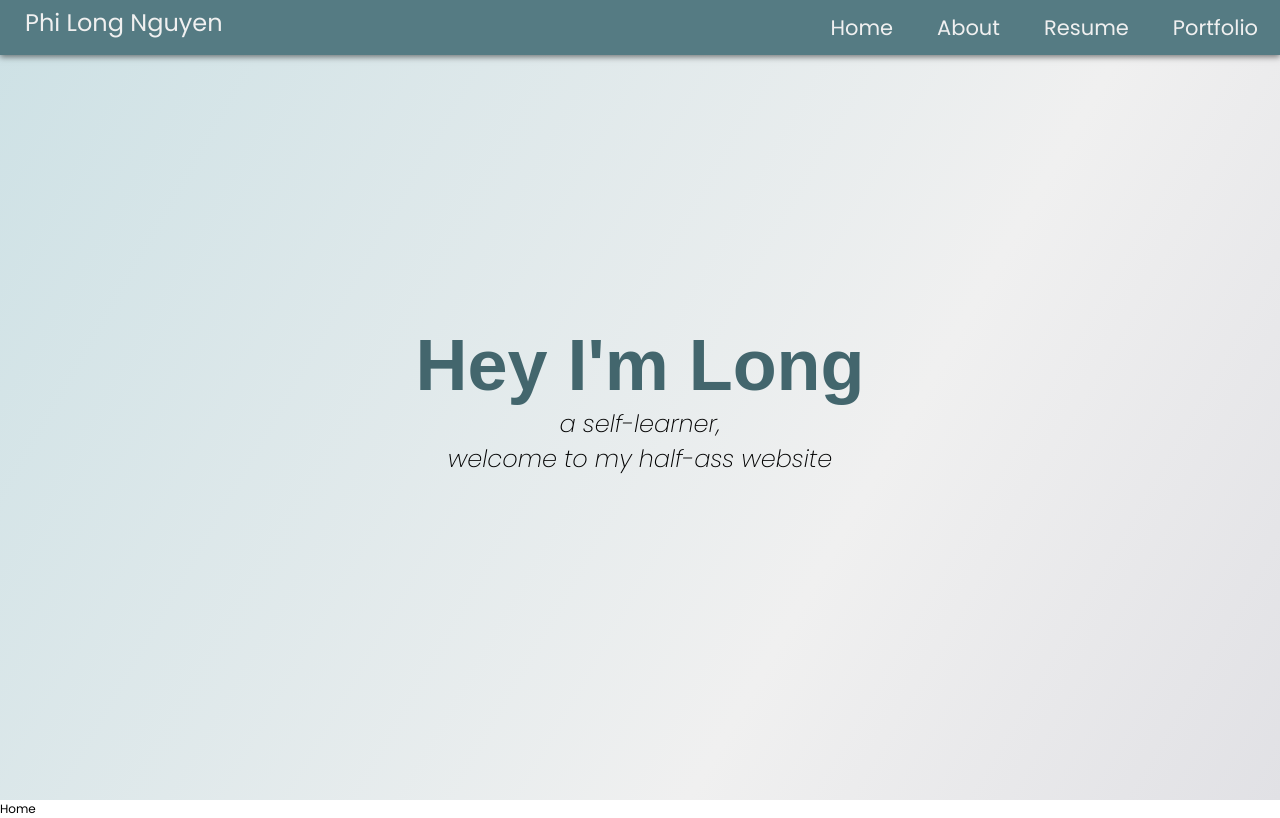
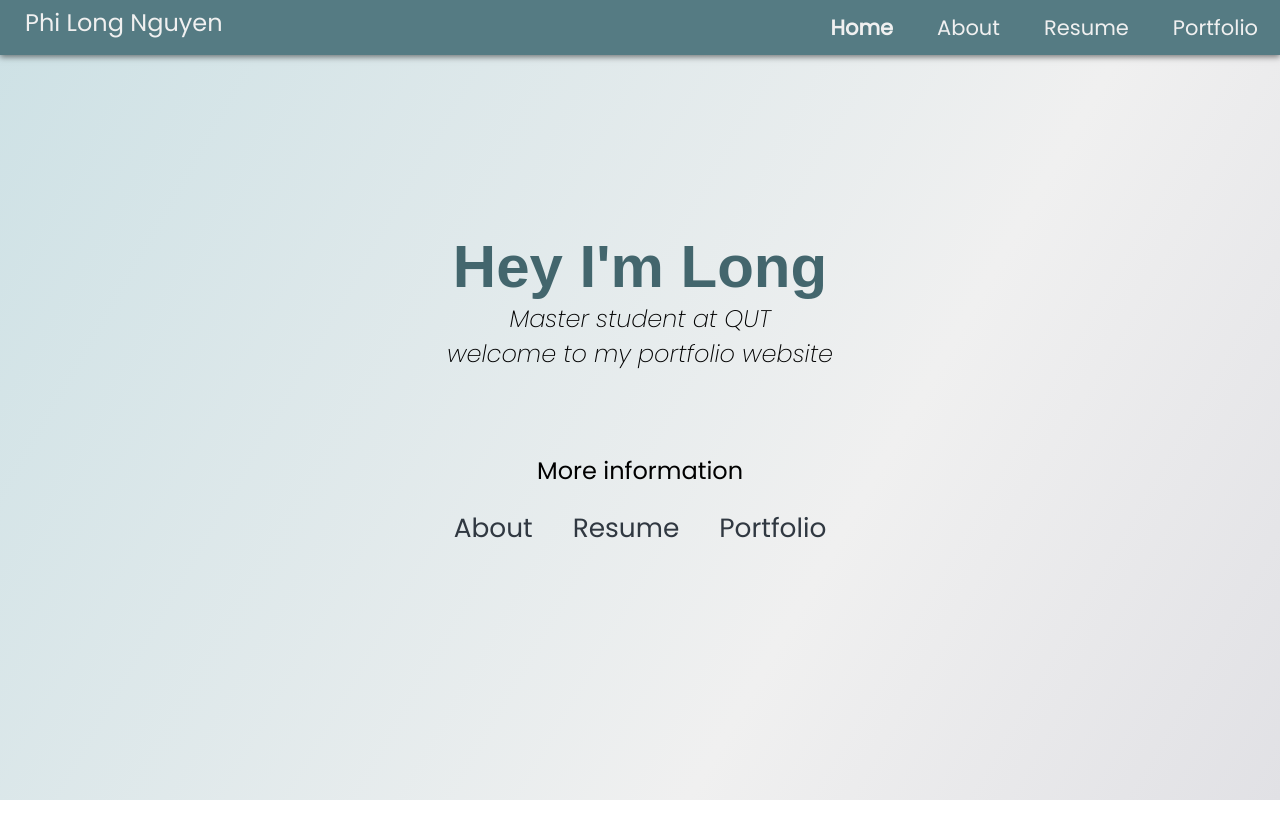
Before and after one commit to ngphl/portfolio, a React (Create React App) app: page / in a window 1280 px wide. Built offline with nearby package versions, Linux system fonts and the light colour scheme.

Commit message:
refine Home page

```diff
--- a/package.json
+++ b/package.json
@@ -7,6 +7,7 @@
     "@testing-library/react": "^13.4.0",
     "@testing-library/user-event": "^13.5.0",
     "bootstrap": "^5.3.3",
+    "bootstrap-icons": "^1.11.3",
     "react": "^18.2.0",
     "react-dom": "^18.2.0",
     "react-router-dom": "^6.22.3",
--- a/src/App.css
+++ b/src/App.css
@@ -1,5 +1,7 @@
-/* Import */
+/* Import font */
 @import url("https://fonts.googleapis.com/css?family=Poppins:200i,300,400&display=swap");
+/* import bootstrap icon */
+@import url("https://cdn.jsdelivr.net/npm/bootstrap-icons@1.11.3/font/bootstrap-icons.min.css");
 :root {
   --main-white: #f0f0f0;
   --main-red: #be3144;
@@ -77,6 +79,7 @@ nav a:hover {
   transition: background-color 0.5s;
 }
 
+
 /* End navbar*/
 
 /* Welcome section */
@@ -96,17 +99,45 @@ nav a:hover {
   );
 }
 
-#welcome-section h1 {
+.welcome-font-header {
   font-family: "Raleway", sans-serif;
-  font-size: 6rem;
+  font-size: 5rem;
   color: #43666d;
   margin-top: 0;
   margin-bottom: 0;
 }
 
-#welcome-section p {
+.welcome-font-p {
   font-size: 2rem;
   margin-top: 0;
   margin-bottom: 0;
   font-style: italic;
 }
+
+/* End welcome section */
+
+/* Start contact */
+.more-header p {
+  margin-top:20%;
+  margin-bottom: 0;
+  font-size: 2rem;
+  text-align: center;
+
+}
+
+.more-link {
+  margin:0;
+}
+
+.more-detail {
+  text-decoration: none;
+  color: var(--main-gray);
+  margin: 20px;
+  font-size: 2.2rem;
+  display: inline-block; /* Add this line */
+  transition: transform 0.3s; /* Add a transition for smooth movement */
+}
+
+.more-detail:hover {
+  transform: translateY(8px);
+}
--- a/src/components/Navbar.js
+++ b/src/components/Navbar.js
@@ -1,5 +1,11 @@
 import "../App.css";
 import { NavLink } from "react-router-dom";
+import "bootstrap-icons/font/bootstrap-icons.css";
+
+const activeStyle = {
+  fontWeight: "bold",
+};
+
 
 function Navbar() {
   const links = [
@@ -21,7 +27,12 @@ function Navbar() {
             {links.map((link, index) => (
               <li key={index}>
                 {/* Render Link component with name and url from the current link object */}
-                <NavLink to={link.url}>{link.name}</NavLink>
+                <NavLink
+                  to={link.url}
+                  style={({ isActive }) => (isActive ? activeStyle : null)}
+                >
+                  {link.name}
+                </NavLink>
               </li>
             ))}
           </ul>
--- a/src/page/About.js
+++ b/src/page/About.js
@@ -2,8 +2,14 @@ import React from 'react'
 
 function About() {
   return (
-    <div>About</div>
-  )
+    <div>
+      <section id="welcome-section">
+        <h1>Hey I'm Long</h1>
+        <p>Master student at QUT</p>
+        <p>welcome to my portfolio website</p>
+      </section>
+    </div>
+  );
 }
 
 export default About
--- a/src/page/Home.js
+++ b/src/page/Home.js
@@ -1,9 +1,37 @@
 import React from 'react'
+import { NavLink } from "react-router-dom";
+
+const links = [
+  { name: "About", url: "/about" },
+  { name: "Resume", url: "/resume" },
+  { name: "Portfolio", url: "/portfolio" },
+];
 
 function Home() {
   return (
-    <div>Home</div>
-  )
+    <>
+      {/* Welcome Section*/}
+      <section id="welcome-section">
+        <h1 className="welcome-font-header">Hey I'm Long</h1>
+        <p className="welcome-font-p">Master student at QUT</p>
+        <p className="welcome-font-p">welcome to my portfolio website</p>
+        {/*More section*/}
+        <section>
+          <div class="more-header">
+            <p>More information</p>
+          </div>
+          <div class="more-link">
+            {links.map((link) => (
+              <NavLink to={link.url} className="more-detail">
+                {link.name}
+              </NavLink>
+            ))}
+          </div>
+        </section>
+      </section>
+      {/* End Welcome Section*/}
+    </>
+  );
 }
 
 export default Home
--- a/src/page/Root.js
+++ b/src/page/Root.js
@@ -1,22 +1,15 @@
-import React from 'react'
-import { Outlet } from 'react-router-dom';
-import Navbar from '../components/Navbar';
+import React from "react";
+import { Outlet } from "react-router-dom";
+import Navbar from "../components/Navbar";
 
 function Root() {
   return (
     <div>
       <Navbar />
-      {/* Welcome Section*/}
-      <section id="welcome-section">
-        <h1>Hey I'm Long</h1>
-        <p>a self-learner,</p>
-        <p>welcome to my half-ass website</p>
-      </section>
-      {/* End Welcome Section*/}
       {/* Outlet is where the active route will be rendered */}
       <Outlet />
     </div>
   );
 }
 
-export default Root
+export default Root;
```
Also changed, not shown: 1 other file (tests, documents, lock files or other folders).
